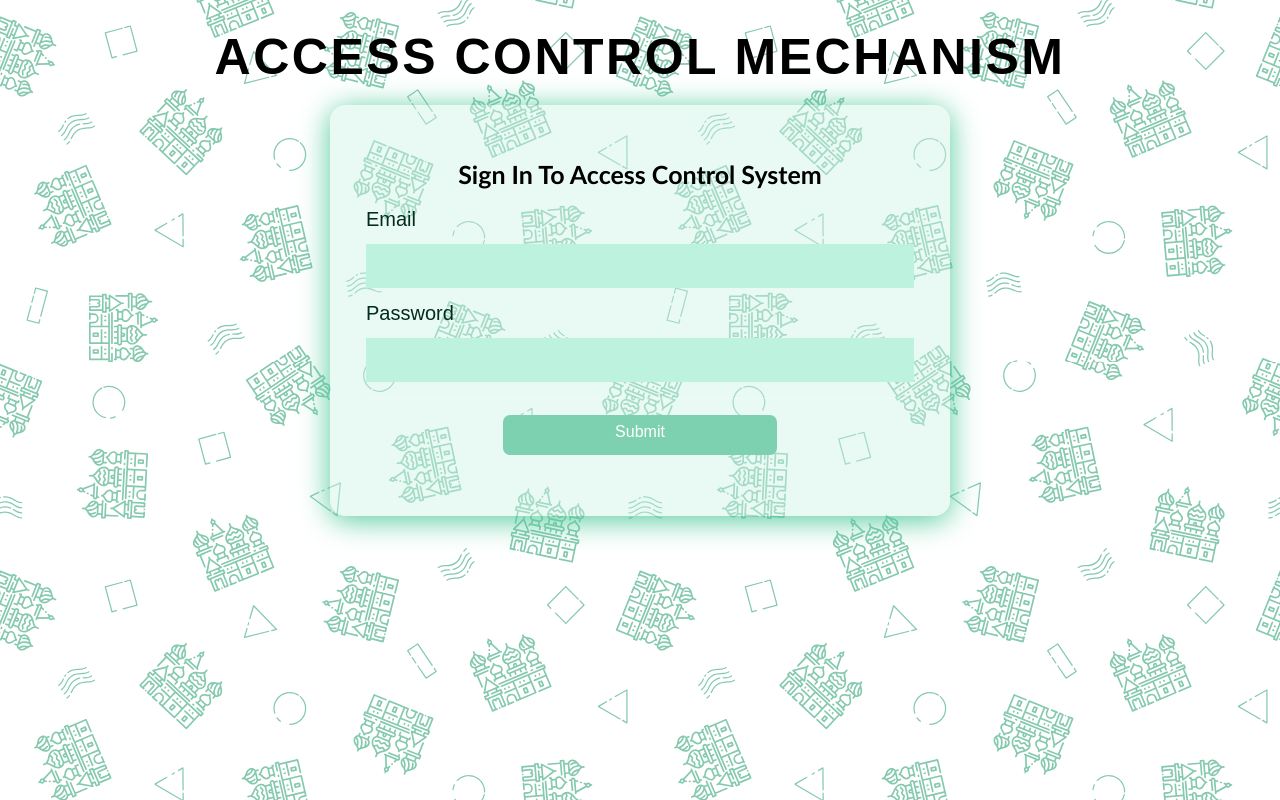
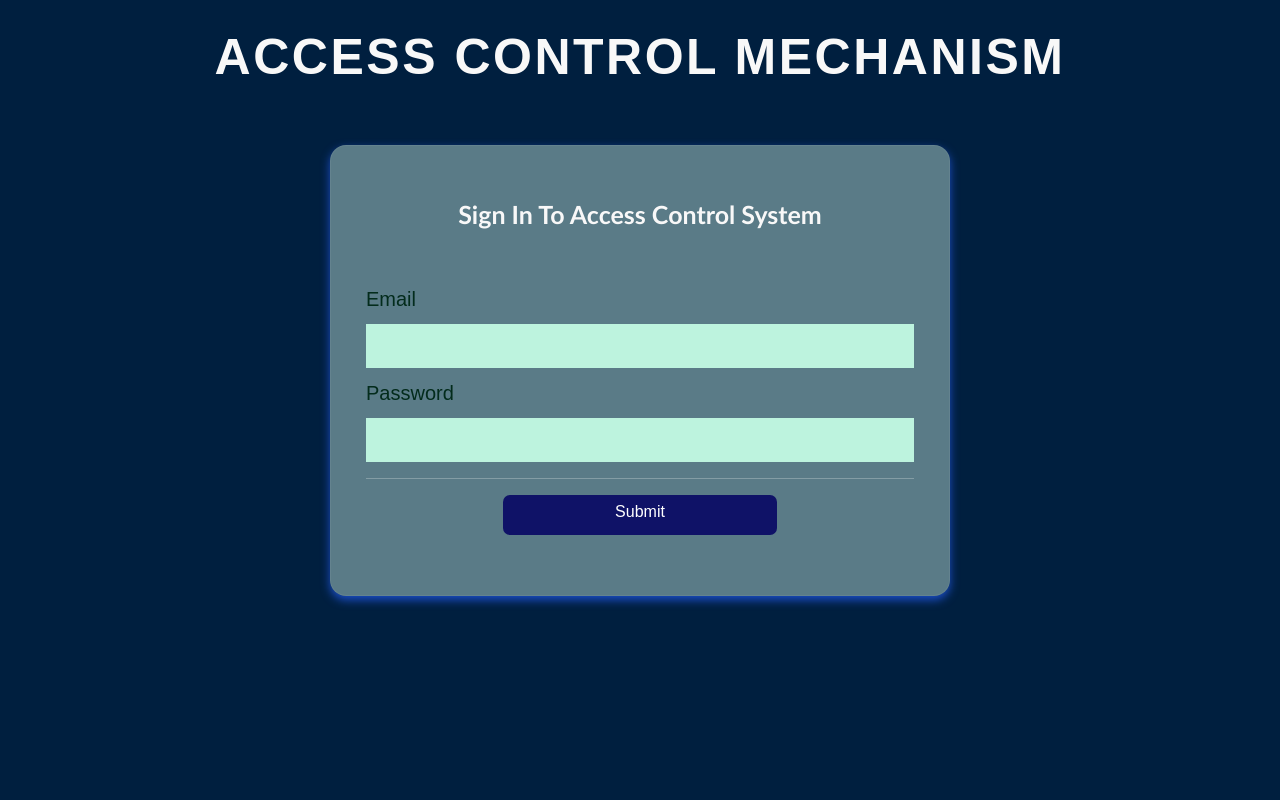
Before and after one commit to Marriam-Naeem/Access-Control, a Flask app: page / in a window 1280 px wide. Run offline with Flask 3, Linux system fonts and the light colour scheme; some web fonts are replaced.

Commit message:
Modified UI

```diff
--- a/templates/access_denied.html
+++ b/templates/access_denied.html
@@ -8,8 +8,7 @@
 </head>
 <style>
     body {
-        background-image: url("{{ url_for('static', filename='img/back1.svg') }}");
-        background-color: rgb(202, 235, 221);
+        background-color: #001f3f;
     }
 
     @font-face {
@@ -24,7 +23,7 @@
     h1,
     h3 {
         font-size: 50px;
-        background-color: black;
+        background-color: rgb(255, 255, 255);
         animation: gradient 10s ease infinite;
         background-size: 400% 400%;
         -webkit-background-clip: text;
--- a/templates/index.html
+++ b/templates/index.html
@@ -31,7 +31,8 @@
 
         /* styles.css */
         body {
-            background-image: url("{{ url_for('static', filename='img/back1.svg') }}");
+            font-family: 'Century Gothic', sans-serif;
+            background-color: #001f3f; /* Dark navy blue */
         }
 
         .container-fluid {
@@ -41,12 +42,13 @@
         h1,
         h3 {
             font-size: 50px;
-            background-color: black;
+            background-color: rgb(248, 248, 248);
             animation: gradient 10s ease infinite;
             background-size: 400% 400%;
             -webkit-background-clip: text;
             -webkit-text-fill-color: transparent;
             letter-spacing: 0.05em;
+            padding-bottom: 40px;
             font-weight: 900;
             line-height: 1.5;
         }
@@ -69,7 +71,7 @@
             padding: 50px 35px;
             border: 1px solid rgba(255, 255, 255, 0.062);
             border-radius: 16px;
-            box-shadow: 0 4px 30px #50CA9B;
+            box-shadow: 0 4px 10px #1b4ec6;
             background-color: #cef1e470;
             width: 50%;
             margin: 10px auto;
@@ -92,7 +94,7 @@
 
         .InitialListStatus {
             background-color: #ebe1f7ce;
-            border: 0 solid #d5fffe;
+            border: 0 solid #2f2980;
             color: black;
         }
 
@@ -134,7 +136,7 @@
         }
 
         button {
-            background-color: rgb(125, 209, 177);
+            background-color: rgb(15, 18, 103);
             animation: gradient 10s ease infinite;
             background-size: 400% 400%;
             border: 0 solid;
```
Also changed, not shown: templates/access_granted.html (+8 -9 lines), templates/otp_input.html (+13 -11 lines).
